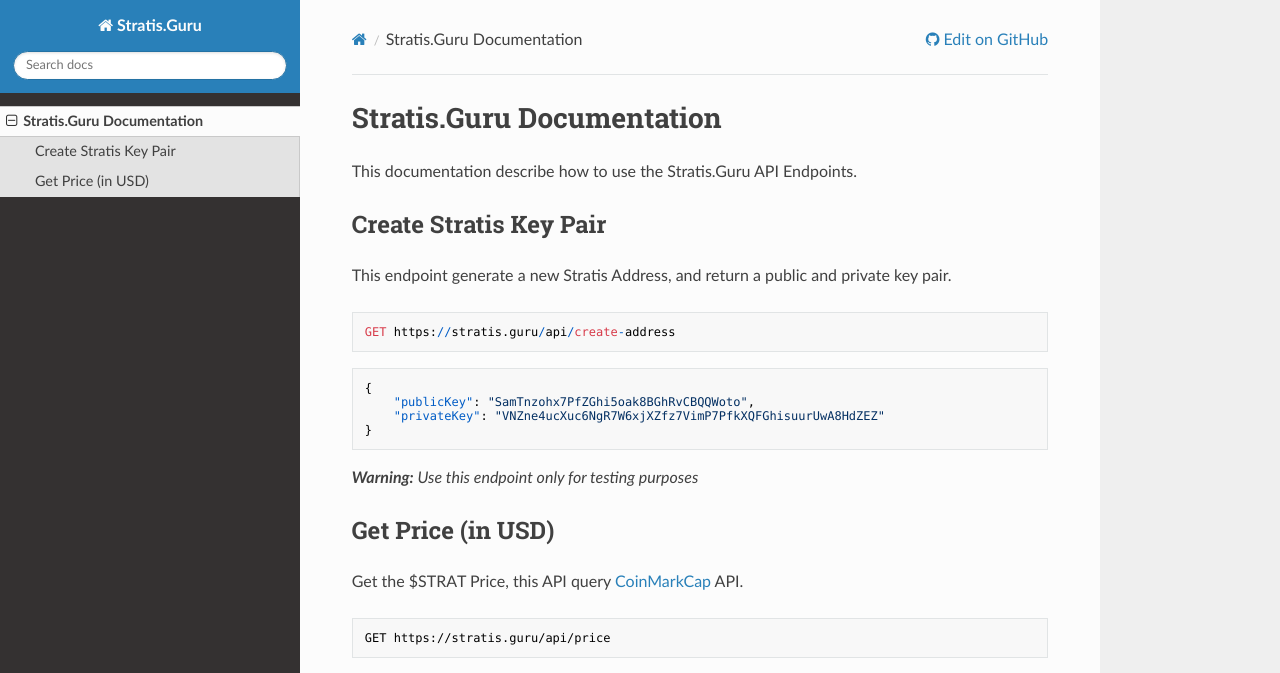
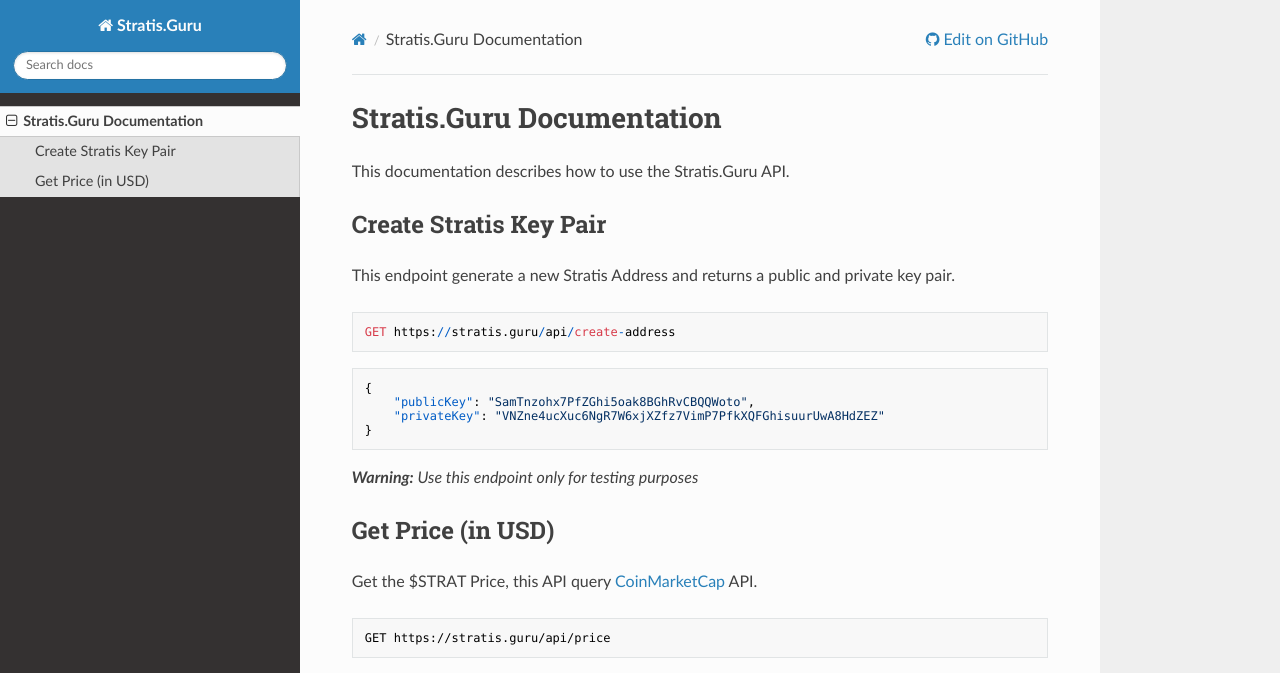
Before and after one commit to imclint21/stratis-guru-v2, an MkDocs documentation site: the page built from Stratis.Guru/Documentation/docs/index.md, in a window 1280 px wide and 900 px high. Shown: the top 673 px of the window. Built offline with MkDocs 1.6.1, drawn with Linux system fonts in a browser that asks for light colours; nearby versions of some CDN libraries.

Commit message:
Update index.md

````diff
--- a/Stratis.Guru/Documentation/docs/index.md
+++ b/Stratis.Guru/Documentation/docs/index.md
@@ -1,9 +1,9 @@
 # Stratis.Guru Documentation
 
-This documentation describe how to use the Stratis.Guru API Endpoints.
+This documentation describes how to use the Stratis.Guru API.
 
 ## Create Stratis Key Pair
-This endpoint generate a new Stratis Address, and return a public and private key pair.
+This endpoint generate a new Stratis Address and returns a public and private key pair.
 ```
 GET https://stratis.guru/api/create-address
 ```
@@ -17,7 +17,7 @@ GET https://stratis.guru/api/create-address
 
 
 ## Get Price (in USD)
-Get the $STRAT Price, this API query [CoinMarkCap](https://coinmarketcap.com/fr/currencies/stratis/) API.
+Get the $STRAT Price, this API query [CoinMarketCap](https://coinmarketcap.com/fr/currencies/stratis/) API.
 ```
 GET https://stratis.guru/api/price
 ```
````
